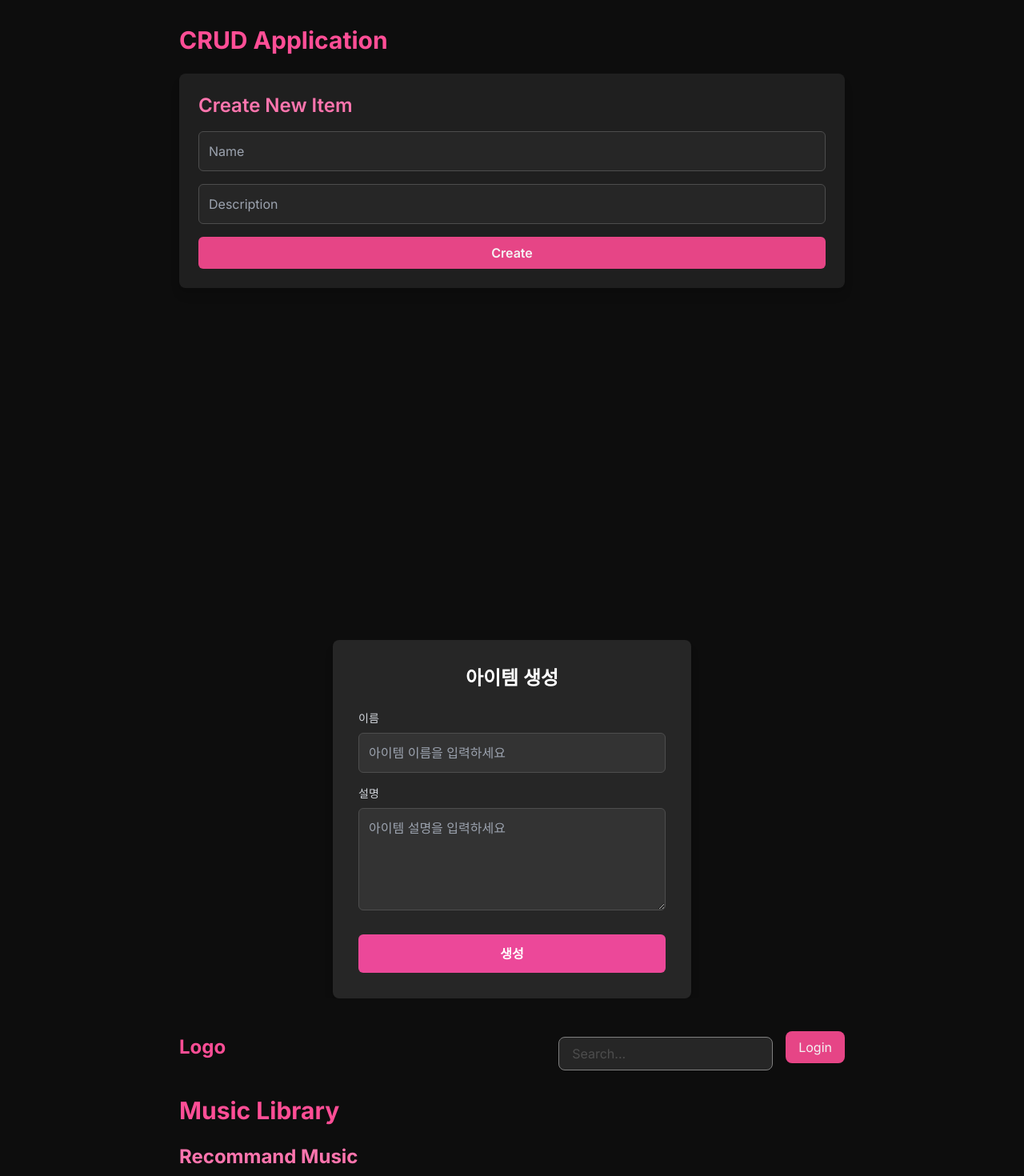
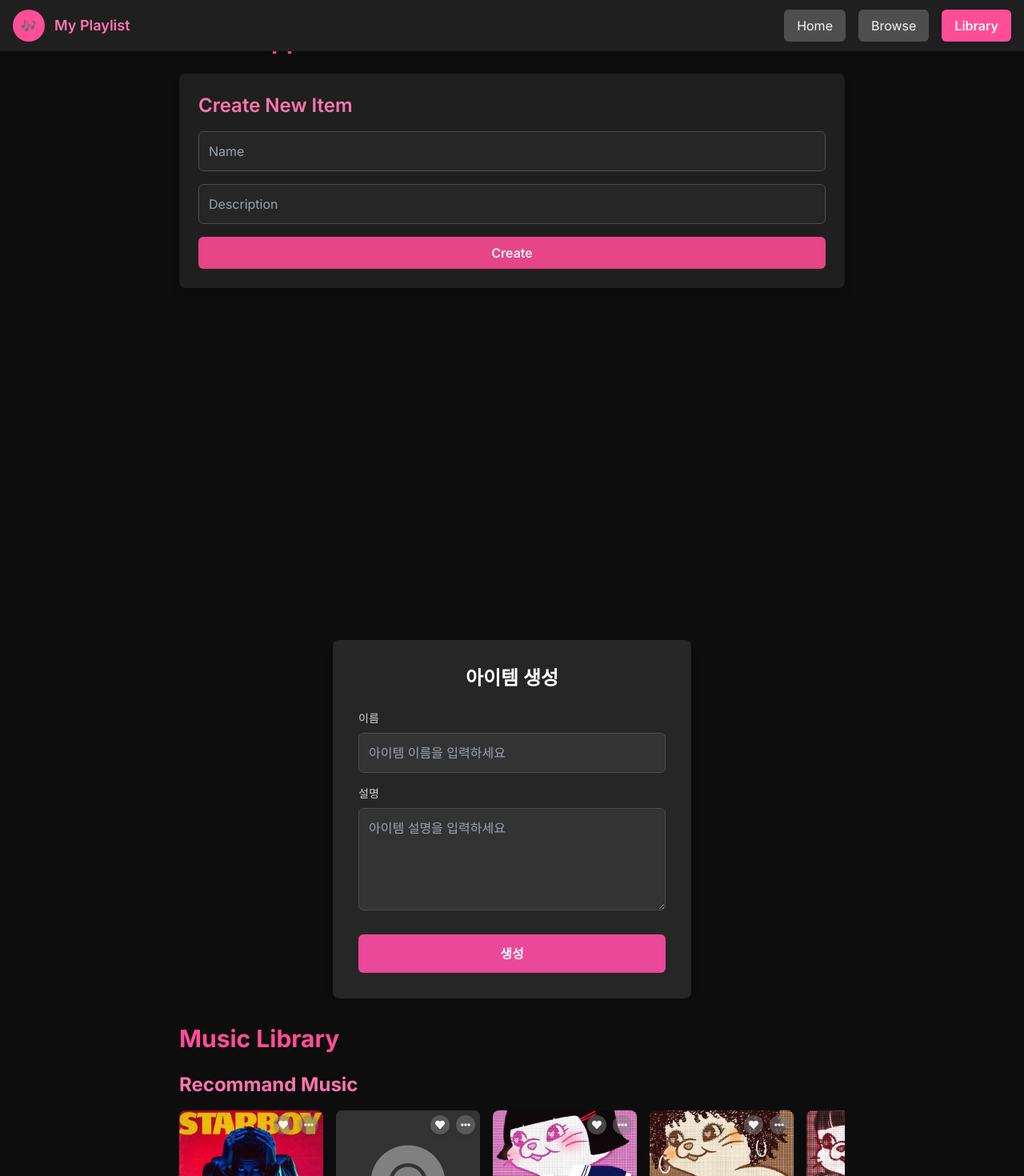
Before and after one commit to yeoniii20/Playlist, a Next.js app: page / in a window 1280 px wide. Shown: the top 1470 px of the page at 80% size. Built offline with nearby package versions, Linux system fonts and the light colour scheme.

Commit message:
feat: create header component

```diff
--- a/src/app/components/layout/header.tsx
+++ b/src/app/components/layout/header.tsx
@@ -1,25 +1,31 @@
 import React from "react";
-import Search from "../input/search";
 
-interface HeaderProps {
-  onLoginClick: () => void;
-}
+const Header = () => {
+  return (
+    <header className="fixed top-0 left-0 w-full bg-black-7 text-gray-0 shadow-md z-50">
+      <div className="flex items-center justify-between px-4 py-3">
+        {/* Logo */}
+        <div className="flex items-center space-x-3">
+          <div className="w-10 h-10 bg-pink-4 rounded-full flex items-center justify-center">
+            <span className="text-black-0 font-bold">🎶</span>
+          </div>
+          <h1 className="text-pink-3 font-semibold text-lg">My Playlist</h1>
+        </div>
 
-const Header = ({ onLoginClick }: HeaderProps) => {
-  return (
-    <div className="flex items-center justify-between mb-8">
-      <div className="text-2xl font-bold text-pink-4">Logo</div>
-
-      <div className="flex items-center space-x-4">
-        <Search />
-        <button
-          onClick={onLoginClick}
-          className="bg-pink-5 text-gray-0 px-4 py-2 rounded-lg"
-        >
-          Login
-        </button>
+        {/* Navigation Buttons */}
+        <div className="flex items-center space-x-4">
+          <button className="px-4 py-2 bg-gray-5 rounded-md text-gray-0 hover:bg-gray-4">
+            Home
+          </button>
+          <button className="px-4 py-2 bg-gray-5 rounded-md text-gray-0 hover:bg-gray-4">
+            Browse
+          </button>
+          <button className="px-4 py-2 bg-pink-4 rounded-md text-black-0 font-semibold shadow-md hover:bg-pink-3">
+            Library
+          </button>
+        </div>
       </div>
-    </div>
+    </header>
   );
 };
 
```
